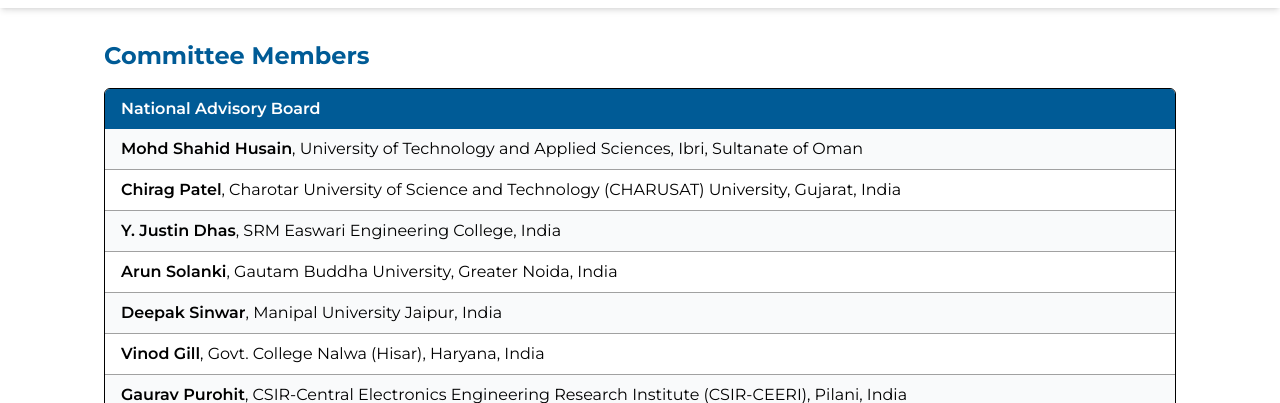
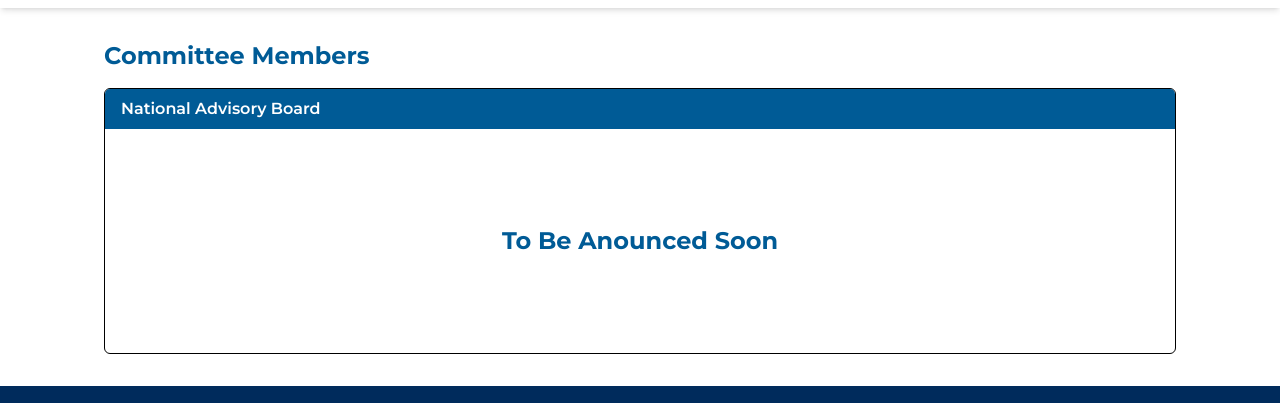
Before and after one commit to pulkitporwal/iciset, a Next.js app: page /committee/national-advisory in a window 1280 px wide. Shown: the part 620-1023 px from the top of the page. Built offline with nearby package versions, Linux system fonts and the light colour scheme.

Commit message:
Change 5

```diff
--- a/app/committee/international-advisory/page.jsx
+++ b/app/committee/international-advisory/page.jsx
@@ -76,8 +76,10 @@
         <div className="bg-[#005B96] text-white font-semibold px-4 py-2">
           International Advisory Board
         </div>
-
-        <ul>
+        <div className='flex items-center justify-center py-24 w-full text-center text-2xl text-[#005B96] font-bold'>
+          <p className='text-center'>To Be Anounced Soon</p>
+        </div>
+        {/* <ul>
           {members.map((m, idx) => (
             <li
               key={idx}
@@ -88,7 +90,7 @@
               <span className="font-semibold">{m.name}</span>, {m.affiliation}
             </li>
           ))}
-        </ul>
+        </ul> */}
       </div>
     </div>
   );
--- a/app/committee/national-advisory/page.jsx
+++ b/app/committee/national-advisory/page.jsx
@@ -1,4 +1,5 @@
 import React from "react";
+import TextSection from "../../../components/text";
 
 export const metadata = {
   title: "National Advisory Board",
@@ -77,18 +78,20 @@
           National Advisory Board
         </div>
 
-        <ul>
+          <div className='flex items-center justify-center py-24 w-full text-center text-2xl text-[#005B96] font-bold'>
+            <p className='text-center'>To Be Anounced Soon</p>
+          </div>
+        {/* <ul>
           {members.map((m, idx) => (
             <li
               key={idx}
-              className={`px-4 py-2 border-b border-neutral-400 last:border-b-0 ${
-                idx % 2 === 0 ? "bg-gray-50" : "bg-white"
-              }`}
+              className={`px-4 py-2 border-b border-neutral-400 last:border-b-0 ${idx % 2 === 0 ? "bg-gray-50" : "bg-white"
+                }`}
             >
               <span className="font-semibold">{m.name}</span>, {m.affiliation}
             </li>
           ))}
-        </ul>
+        </ul> */}
       </div>
     </div>
   );
```
